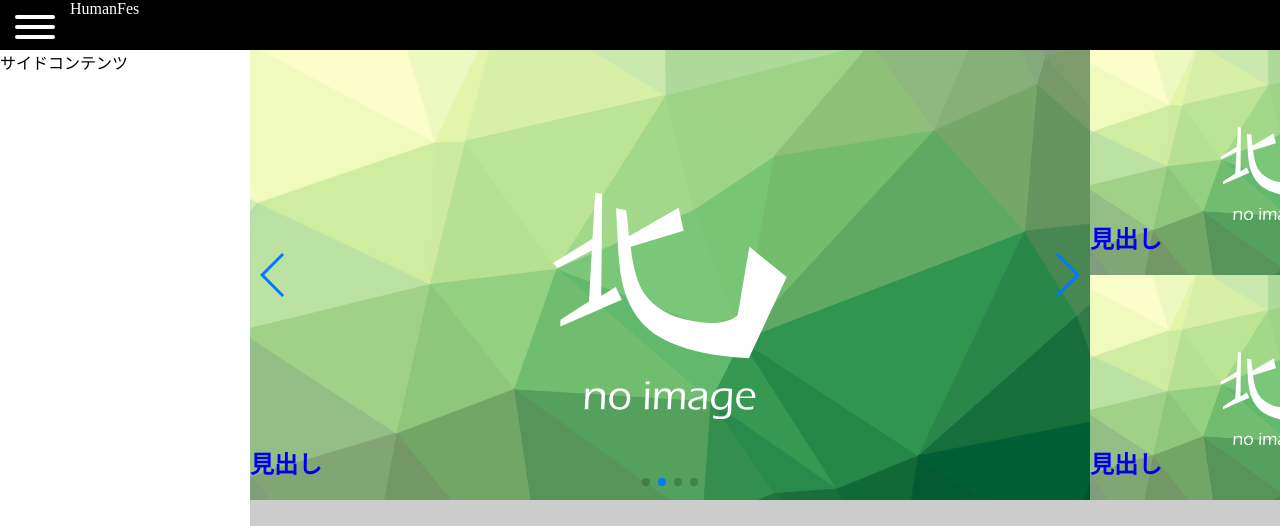
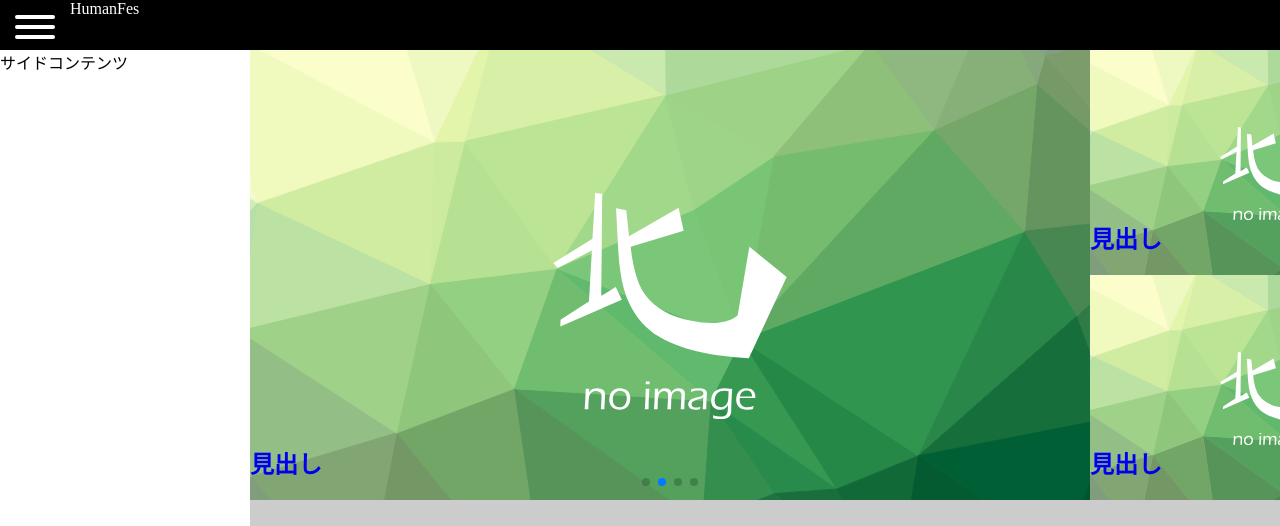
Before and after one commit to Kosuke2000/humanfes, a plain HTML site: page index.html in a window 1280 px wide. Shown: the top 526 px of the page. Drawn offline with nearby package versions, Linux system fonts and the light colour scheme.

Commit message:
swiperボタンの削除

```diff
--- a/index.html
+++ b/index.html
@@ -115,8 +115,6 @@
                         </a>
                     </div>
                 </div>
-                <div class="swiper-button-prev"></div>
-                <div class="swiper-button-next"></div>
                 <div class="swiper-pagination"></div>
             </div>
             <div class="small-eye-catcher">
--- a/js/slider.js
+++ b/js/slider.js
@@ -6,10 +6,6 @@ var mySwiper = new Swiper('.swiper-container', {
 		reverseDirection: false
 	},
     loop: true,
-    navigation: {
-		nextEl: '.swiper-button-next',
-		prevEl: '.swiper-button-prev'
-	},
     pagination: {
         el: '.swiper-pagination',
         type: 'bullets',
```
